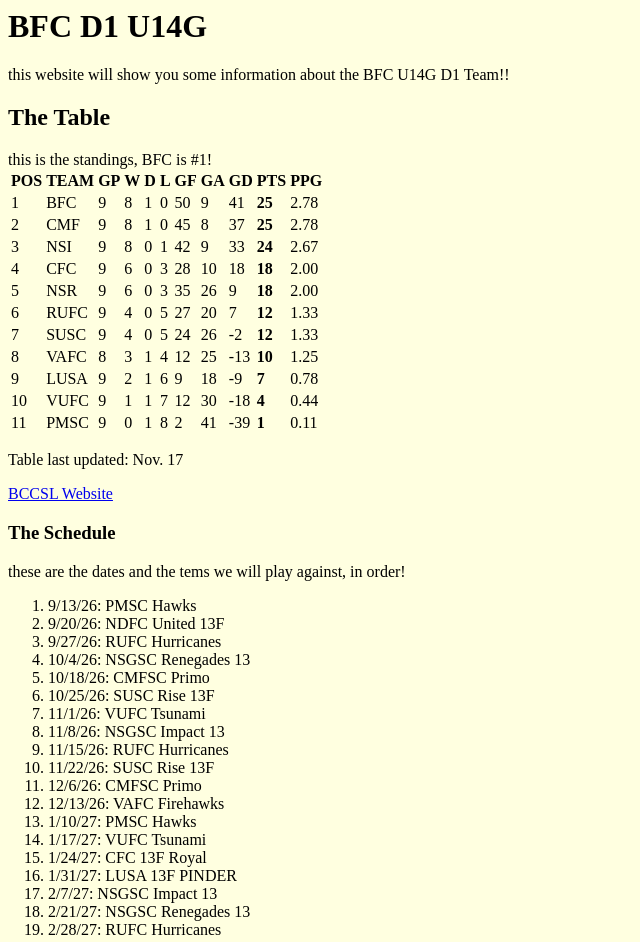
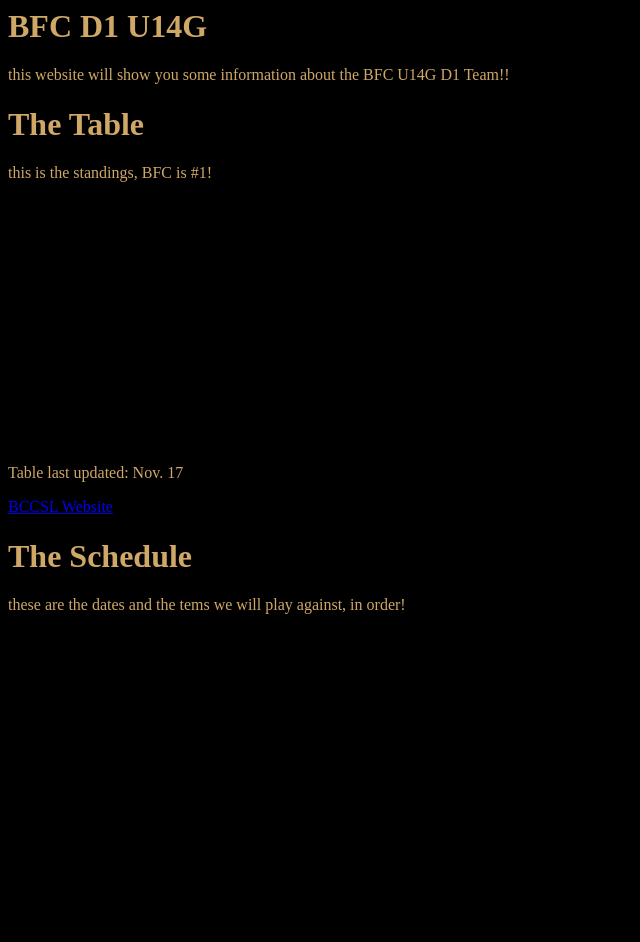
Before and after one commit to adriannarai1/adriannarai1.github.io, a plain HTML site: page index.html in a window 1280 px wide. Shown: the top 942 px of the page, without its empty margins (0-640 px from the left). Drawn offline with Linux system fonts and the light colour scheme.

Commit message:
Update index.html

```diff
--- a/index.html
+++ b/index.html
@@ -4,13 +4,15 @@
 <body>
  <style>
     body {
-      background-color: lightyellow;
+      background-color: black;
+		h1   {color: #cfa767;}
+p    {color: #cfa767;}
     }
   </style>
 	<h1>BFC D1 U14G</h1>
 	<p>this website will show you some information about the BFC U14G D1 Team!!</p>
 
-	<h2>The Table</h2>
+	<h1>The Table</h1>
 	<p>this is the standings, BFC is #1!
 	<table><tr><th>POS</th><th>TEAM</th><th>GP</th><th>W</th><th>D</th><th>L</th><th>GF</th><th>GA</th><th>GD</th><th>PTS</th><th>PPG</th></tr>
 
@@ -38,7 +40,7 @@
 	       <p>Table last updated: Nov. 17</p>
 <a href="https://bccsl.ca/webapps/standings?reg_year=2027&division=gdiv1&Agegroup=U14&sched_type=reg&firsttime=0&embed=False" class="button-link">BCCSL Website</a>
 
-	<h3>The Schedule</h3>
+	<h1>The Schedule</h1>
 	   <p>these are the dates and the tems we will play against, in order!</p>
 	   <ol>
 		   <li>9/13/26: PMSC Hawks</li>
```
